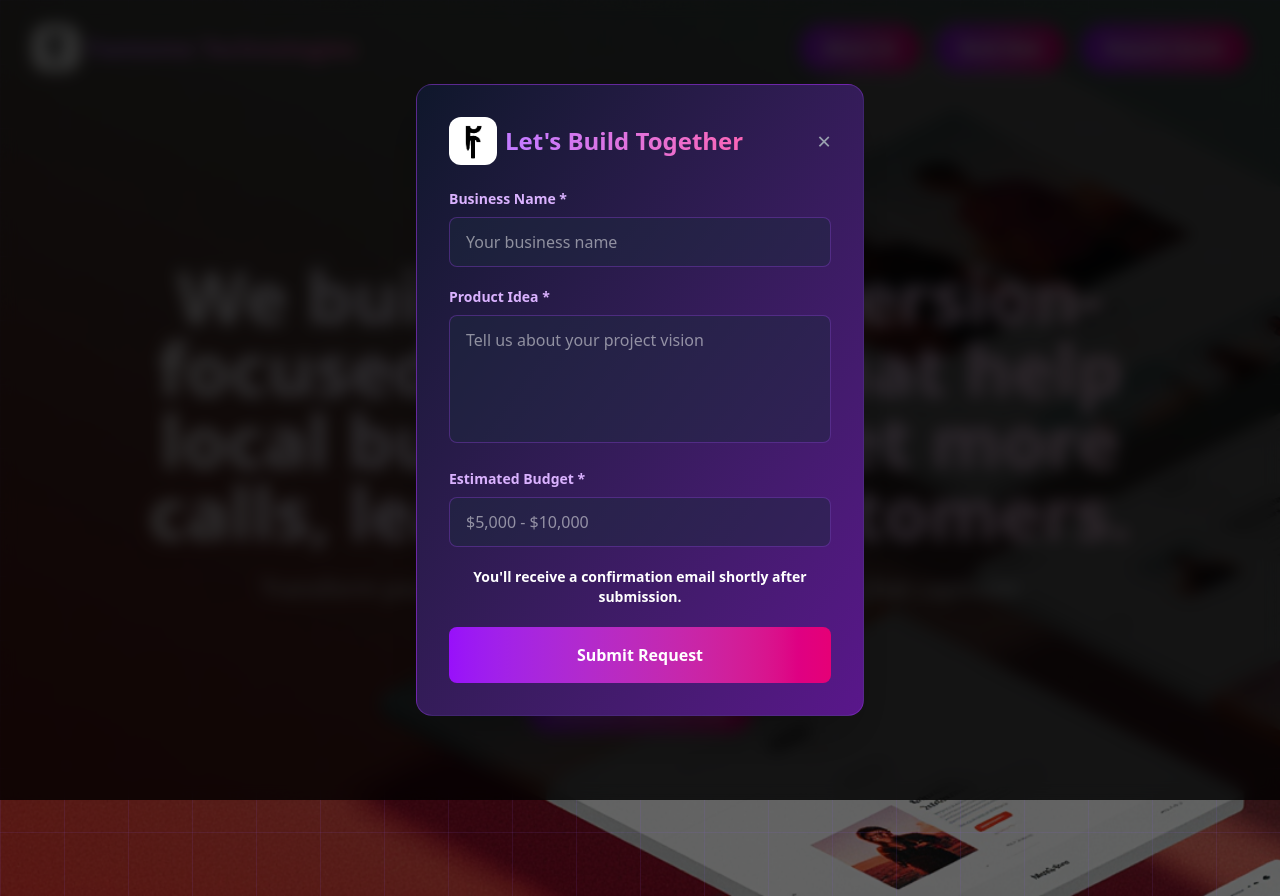
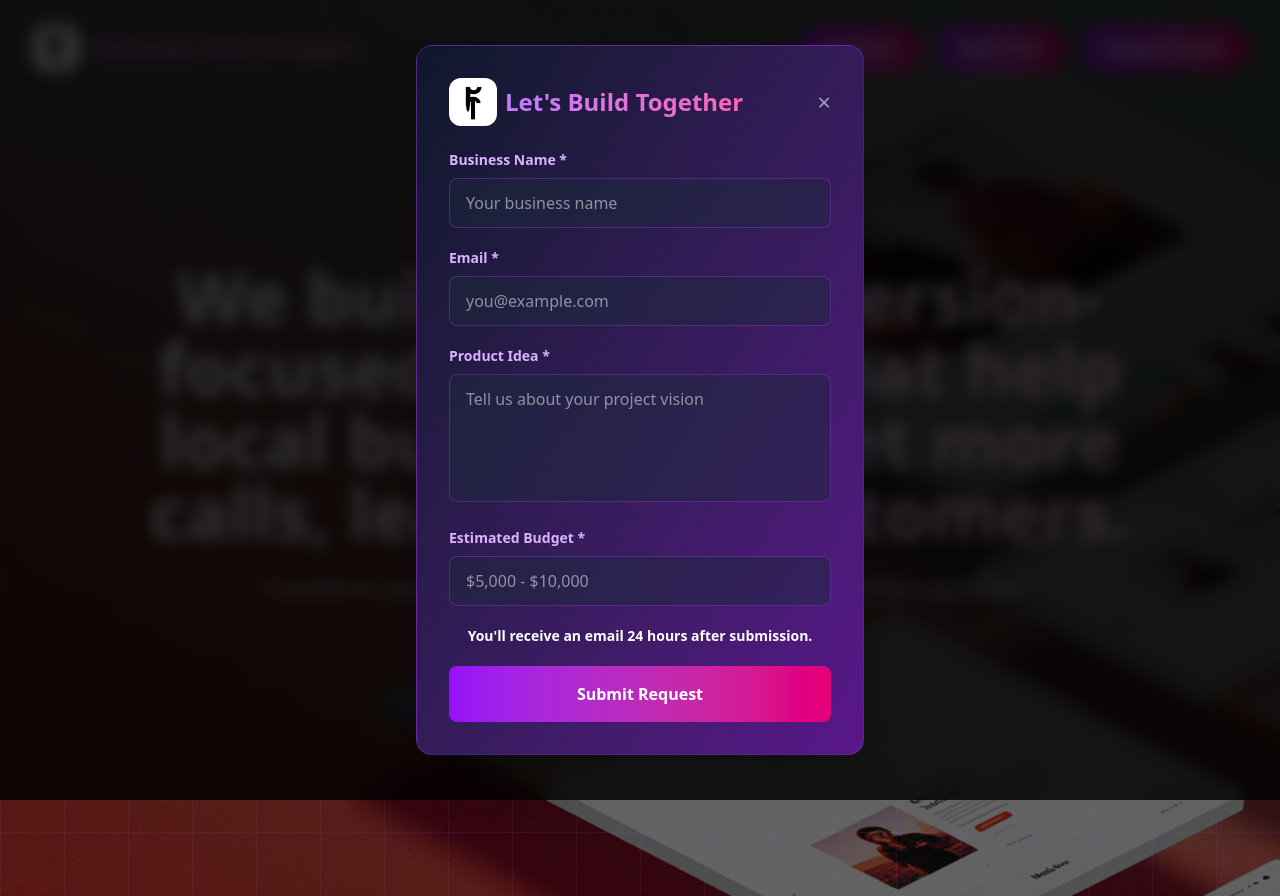
Before and after one commit to Loggingout/SVJ, a React (Vite) app in the folder Fantome/fantome/: page / in a window 1280 px wide. Both pictures are taken after a click on the button "Book Now". Built offline with nearby package versions, Linux system fonts and the light colour scheme.

Commit message:
Refactor BookingForm component to improve form validation and add email field

```diff
--- a/Fantome/fantome/src/components/forms/BookingForm.tsx
+++ b/Fantome/fantome/src/components/forms/BookingForm.tsx
@@ -1,6 +1,6 @@
-import { useState } from 'react';
-import { Sparkles } from 'lucide-react';
-import Logo from '../../../public/New Logo.png'
+import { useState } from "react";
+import { Sparkles } from "lucide-react";
+import Logo from "../../../public/New Logo.png";
 
 interface BookingFormProps {
   onClose?: () => void;
@@ -9,9 +9,10 @@ interface BookingFormProps {
 
 const BookingForm = ({ onClose, isModal = false }: BookingFormProps) => {
   const [formData, setFormData] = useState({
-    businessName: '',
-    productIdea: '',
-    estimatedBudget: ''
+    businessName: "",
+    productIdea: "",
+    estimatedBudget: "",
+    email: "",
   });
   const [isSubmitting, setIsSubmitting] = useState(false);
   const [error, setError] = useState<string | null>(null);
@@ -21,8 +22,13 @@ const BookingForm = ({ onClose, isModal = false }: BookingFormProps) => {
     e.preventDefault();
 
     // Validation
-    if (!formData.businessName || !formData.productIdea || !formData.estimatedBudget) {
-      setError('Please fill in all required fields');
+    if (
+      !formData.businessName ||
+      !formData.productIdea ||
+      !formData.estimatedBudget ||
+      !formData.email
+    ) {
+      setError("Please fill in all required fields");
       return;
     }
 
@@ -30,20 +36,23 @@ const BookingForm = ({ onClose, isModal = false }: BookingFormProps) => {
     setError(null);
 
     try {
-      const response = await fetch('https://fantome-technologies.onrender.com/api/bookings', {
-        method: 'POST',
-        headers: {
-          'Content-Type': 'application/json',
+      const response = await fetch(
+        "https://fantome-technologies.onrender.com/api/bookings",
+        {
+          method: "POST",
+          headers: {
+            "Content-Type": "application/json",
+          },
+          body: JSON.stringify(formData),
         },
-        body: JSON.stringify(formData)
-      });
+      );
 
       if (!response.ok) {
-        throw new Error('Failed to submit booking');
+        throw new Error("Failed to submit booking");
       }
 
       const result = await response.json();
-      console.log('Booking submitted successfully:', result);
+      console.log("Booking submitted successfully:", result);
 
       // Show success message
       setSuccess(true);
@@ -51,9 +60,10 @@ const BookingForm = ({ onClose, isModal = false }: BookingFormProps) => {
       // Reset form after 2 seconds
       setTimeout(() => {
         setFormData({
-          businessName: '',
-          productIdea: '',
-          estimatedBudget: ''
+          businessName: "",
+          productIdea: "",
+          estimatedBudget: "",
+          email: "",
         });
         setSuccess(false);
 
@@ -62,30 +72,37 @@ const BookingForm = ({ onClose, isModal = false }: BookingFormProps) => {
           onClose();
         }
       }, 2000);
-
     } catch (err) {
-      console.error('Error submitting booking:', err);
-      setError('Failed to submit booking. Please try again.');
+      console.error("Error submitting booking:", err);
+      setError("Failed to submit booking. Please try again.");
     } finally {
       setIsSubmitting(false);
     }
   };
 
-  const handleChange = (e: React.ChangeEvent<HTMLInputElement | HTMLTextAreaElement>) => {
+  const handleChange = (
+    e: React.ChangeEvent<HTMLInputElement | HTMLTextAreaElement>,
+  ) => {
     const { name, value } = e.target;
-    setFormData(prev => ({
+    setFormData((prev) => ({
       ...prev,
-      [name]: value
+      [name]: value,
     }));
     // Clear error when user starts typing
     if (error) setError(null);
   };
 
   const formContent = (
-    <div className={`bg-gradient-to-br from-slate-900 to-purple-900 p-8 rounded-2xl ${isModal ? 'border border-purple-500/30 shadow-2xl' : ''}`}>
+    <div
+      className={`bg-gradient-to-br from-slate-900 to-purple-900 p-8 rounded-2xl ${isModal ? "border border-purple-500/30 shadow-2xl" : ""}`}
+    >
       <div className="flex justify-between items-center mb-6">
         <div className="flex items-center gap-2">
-          <img src={Logo} alt="Company Logo" className="h-12 w-12  rounded-xl" />
+          <img
+            src={Logo}
+            alt="Company Logo"
+            className="h-12 w-12  rounded-xl"
+          />
           <h3 className="text-2xl font-bold bg-gradient-to-r from-purple-400 to-pink-400 bg-clip-text text-transparent">
             Let's Build Together
           </h3>
@@ -117,7 +134,10 @@ const BookingForm = ({ onClose, isModal = false }: BookingFormProps) => {
 
       <div className="space-y-5">
         <div>
-          <label htmlFor="businessName" className="block text-sm font-semibold mb-2 text-purple-300">
+          <label
+            htmlFor="businessName"
+            className="block text-sm font-semibold mb-2 text-purple-300"
+          >
             Business Name *
           </label>
           <input
@@ -134,7 +154,30 @@ const BookingForm = ({ onClose, isModal = false }: BookingFormProps) => {
         </div>
 
         <div>
-          <label htmlFor="productIdea" className="block text-sm font-semibold mb-2 text-purple-300">
+          <label
+            htmlFor="email"
+            className="block text-sm font-semibold mb-2 text-purple-300"
+          >
+            Email *
+          </label>
+          <input
+            id="email"
+            name="email"
+            type="email"
+            value={formData.email}
+            onChange={handleChange}
+            disabled={isSubmitting}
+            className="w-full px-4 py-3 bg-slate-800/50 border border-purple-500/30 rounded-lg focus:outline-none focus:border-purple-500 transition-colors text-white disabled:opacity-50 disabled:cursor-not-allowed"
+            placeholder="you@example.com"
+            required
+          />
+        </div>
+
+        <div>
+          <label
+            htmlFor="productIdea"
+            className="block text-sm font-semibold mb-2 text-purple-300"
+          >
             Product Idea *
           </label>
           <textarea
@@ -150,7 +193,10 @@ const BookingForm = ({ onClose, isModal = false }: BookingFormProps) => {
         </div>
 
         <div>
-          <label htmlFor="estimatedBudget" className="block text-sm font-semibold mb-2 text-purple-300">
+          <label
+            htmlFor="estimatedBudget"
+            className="block text-sm font-semibold mb-2 text-purple-300"
+          >
             Estimated Budget *
           </label>
           <input
@@ -166,14 +212,16 @@ const BookingForm = ({ onClose, isModal = false }: BookingFormProps) => {
           />
         </div>
 
-        <p className="text-sm text-white font-semibold mt-2 text-center">You'll receive a confirmation email shortly after submission.</p>
+        <p className="text-sm text-white font-semibold mt-2 text-center">
+          You'll receive an email 24 hours after submission.
+        </p>
 
         <button
           onClick={handleSubmit}
           disabled={isSubmitting}
           className="w-full py-4 bg-gradient-to-r from-purple-600 to-pink-600 rounded-lg font-bold hover:shadow-lg hover:shadow-purple-500/50 transition-all duration-300 hover:scale-105 text-white disabled:opacity-50 disabled:cursor-not-allowed disabled:hover:scale-100"
         >
-          {isSubmitting ? 'Submitting...' : 'Submit Request'}
+          {isSubmitting ? "Submitting..." : "Submit Request"}
         </button>
       </div>
     </div>
@@ -182,9 +230,7 @@ const BookingForm = ({ onClose, isModal = false }: BookingFormProps) => {
   if (isModal) {
     return (
       <div className="fixed inset-0 bg-black/80 backdrop-blur-sm z-50 flex items-center justify-center p-4">
-        <div className="max-w-md w-full">
-          {formContent}
-        </div>
+        <div className="max-w-md w-full">{formContent}</div>
       </div>
     );
   }
```
